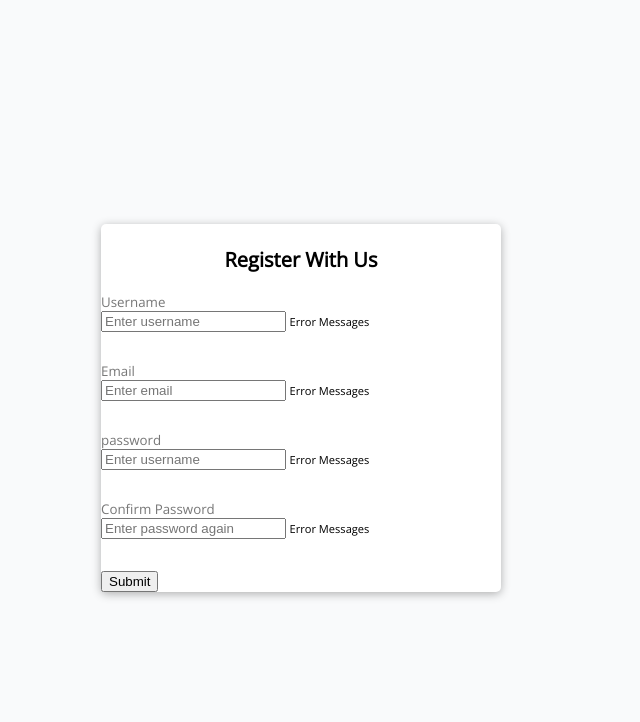
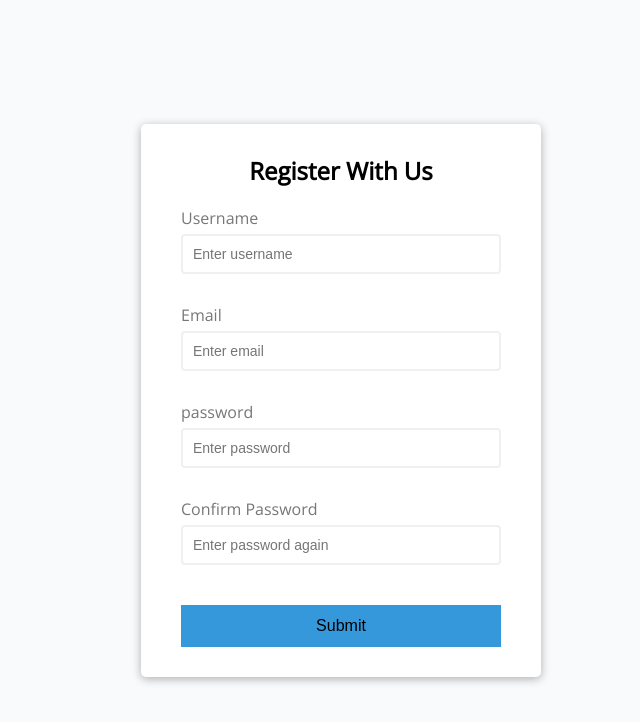
Before and after one commit to abdirisaqomer/Mini-Vanila-Js-Projects, a plain HTML site: page Form-Validation/index.html in a window 1280 px wide. Shown: the whole page, without its empty margins (299-939 px from the left). Drawn offline with nearby package versions, Linux system fonts and the light colour scheme.

Commit message:
New changes

```diff
--- a/Form-Validation/index.html
+++ b/Form-Validation/index.html
@@ -8,7 +8,7 @@
 </head>
 <body>
     <div class="container">
-        <small id="form" class="form">
+        <form id="form" class="form">
             <h2>Register With Us</h2>
             <div class="form-control">
                 <label for="username">Username</label>
@@ -24,16 +24,16 @@
 
             <div class="form-control">
                 <label for="password">password</label>
-                <input type="password" id-"password" placeholder="Enter username">
+                <input type="password" id-"password" placeholder="Enter password">
                 <small>Error Messages</small>
             </div>
 
-                        <div class="form-control">
+            <div class="form-control">
                 <label for="password2">Confirm Password</label>
                 <input type="text" id-"username" placeholder="Enter password again">
                 <small>Error Messages</small>
             </div>
-            <button types="sumbit">Submit</button>
+            <button type="submit">Submit</button>
         </form>
     </div>
     <script src="main.js">s</script>
--- a/Form-Validation/main.scss
+++ b/Form-Validation/main.scss
@@ -6,36 +6,84 @@
 
 body {
     background-color: #f9fafb;
-    font-family: 'Open Sans';
+    font-family: 'Open Sans', sans-serif;
     display: flex;
     align-items: center;
     justify-content: center;
     min-height: 100vh;
-}
+    margin: 0;
 
     .container {
         background-color: #fff;
         border-radius: 5px;
         box-shadow: 0 2px 10px rgba(0, 0, 0, 0.3);
         width: 400px;
-}
+
+        .form {
+            padding: 30px 40px;
+
             h2 {
               text-align: center;
               margin: 0 0 20px;
-}
-
-.form {
-    padding: 30px 40px;
             }
 
             .form-control {
                 margin-bottom: 10px;
                 padding-bottom: 20px;
                 position: relative;
+
+                label {
+                    color: #777;
+                    display: block;
+                    margin-bottom: 5px;
                 }
 
-.form-control label {
-    color: #777;
-    display: block:
-    margin-bottom: 5px;
+                input {
+                    border: 2px solid #f0f0f0;
+                    border-radius: 4px;
+                    display: block;
+                    width: 100%;
+                    padding: 10px;
+                    font-size: 14px;
+
+                    &:focus {
+                        outline: 0;
+                        border-color: solid 10px black;
                     }
+
+                    success {
+                        border-color: #2ecc71;
+
+                    }
+
+                    success {
+                        border-color: #e74c3c;
+                    }
+                }
+
+                small {
+                    border-color: #e74c3c;
+                    position: absolute;
+                    bottom: 0;
+                    left: 0;
+                    visibility: hidden;
+
+                    error {
+                        visibility: visible;
+                    }
+                }
+            }
+            button {
+                cursor: pointer;
+                background-color: #3498db;
+                border: 2px solid #3498db;
+                color: block;
+                display: block;
+                font-size: 16px;
+                padding: 10px;
+                margin-top: 20px;
+                width: 100%;
+            }
+        }
+    }
+}
```
Also changed, not shown: Form-Validation/main.css, 1 other file. Lines whose indentation alone changed are shown as unchanged.
